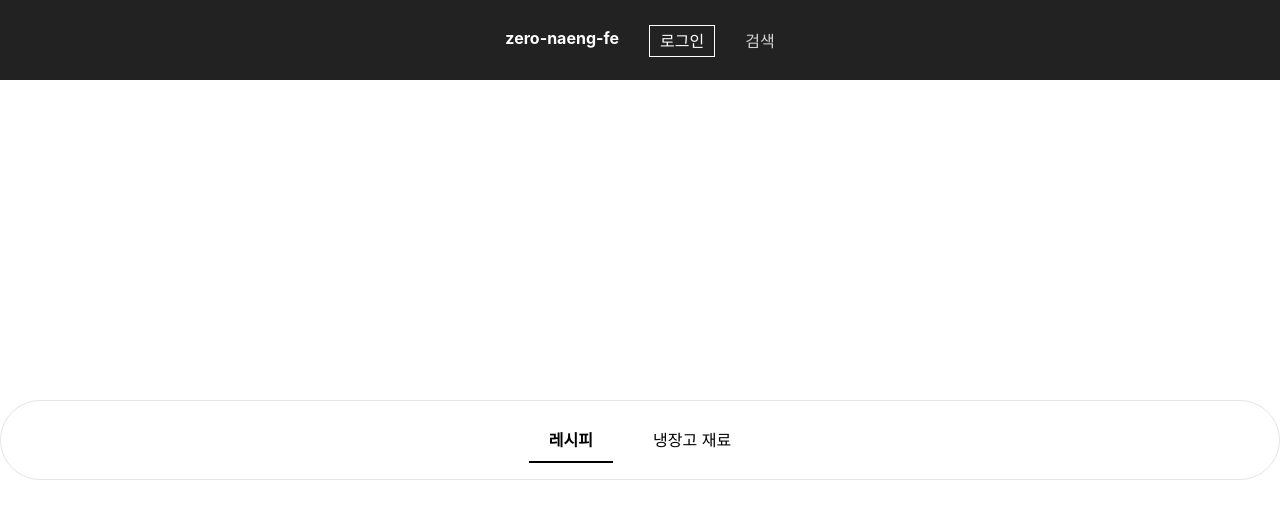
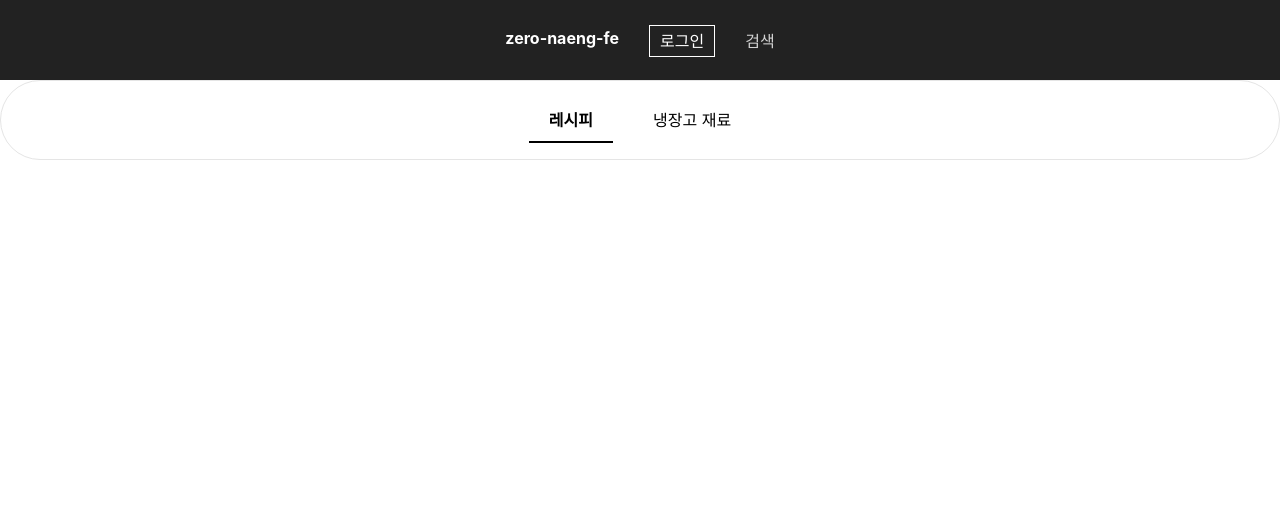
Before and after one commit to ksb214-hub/Recipe_project2, a React (Create React App) app: page / in a window 1280 px wide. Shown: the top 518 px of the page. Built offline with nearby package versions, Linux system fonts and the light colour scheme.

Commit message:
width: 100%;   position: absolute;   top: 10%; 변경

```diff
--- a/src/Main/Main.css
+++ b/src/Main/Main.css
@@ -39,9 +39,9 @@
 }
 /* MAIN */
 .con {
-  margin: 0 auto;
   width: 100%;
-  padding-top: 25%;
+  position: absolute;
+  top: 10%;
 }
 
 #tab{
```
